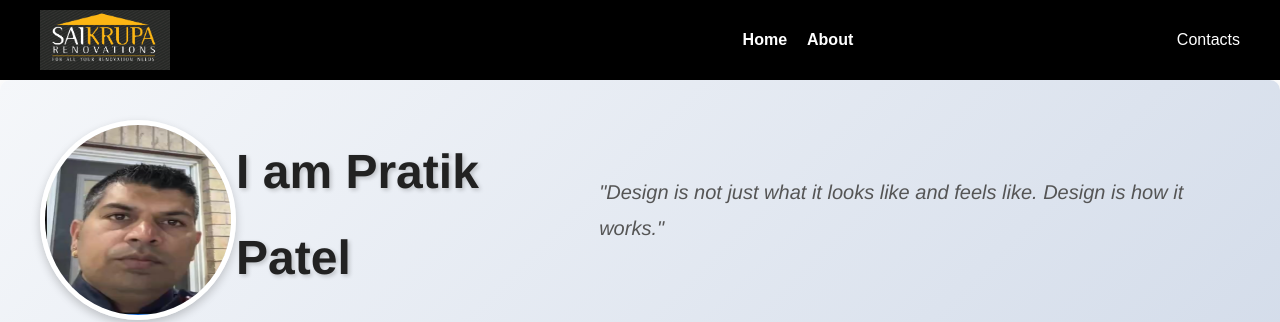
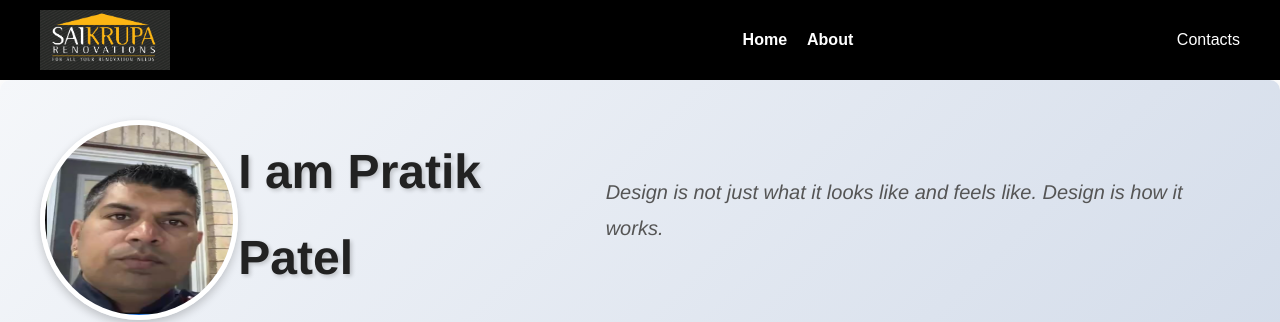
Before and after one commit to vaishvikmaisuria/saikruparenovation, a Next.js app: page /about in a window 1280 px wide. Shown: the top 322 px of the page. Built offline with nearby package versions, Linux system fonts and the light colour scheme.

Commit message:
fix errors

```diff
--- a/app/about/page.tsx
+++ b/app/about/page.tsx
@@ -21,8 +21,8 @@ const About: React.FC = () => {
 					/>
 					<h1 className="hero-title">I am Pratik Patel</h1>
 					<p className="hero-subtitle">
-						"Design is not just what it looks like and feels like.
-						Design is how it works."
+						Design is not just what it looks like and feels like.
+						Design is how it works.
 					</p>
 				</section>
 
```
